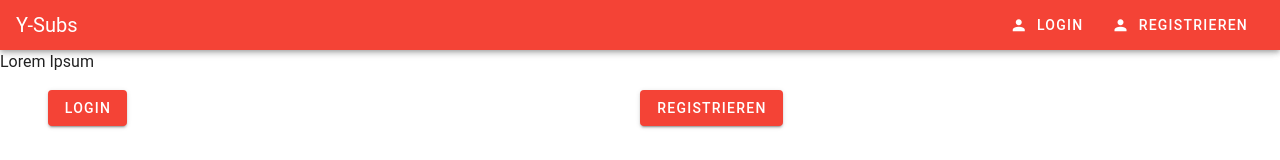
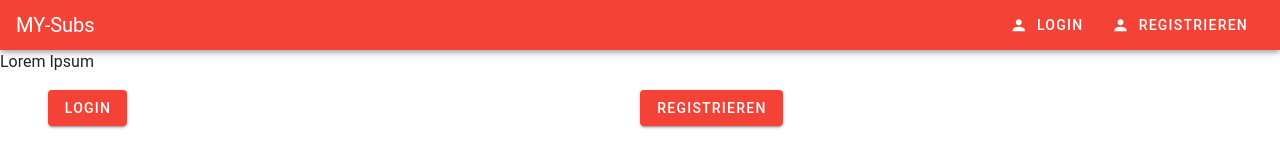
Before and after one commit to hfu-gis/Kappa, a Vue app: page /abobearbeiten#/home in a window 1280 px wide. Shown: the top 160 px of the page. Built offline with nearby package versions, Linux system fonts and the light colour scheme; a small style sheet from the web is missing.

Commit message:
Y-Subs zu MY-Subs geändert - Rechtschreibfehler

```diff
--- a/src/App.vue
+++ b/src/App.vue
@@ -5,7 +5,7 @@
                    dark
                    height="50">
             <v-toolbar-title left>
-                <router-link to="/home" tag="span" style="cursor: pointer">Y-Subs</router-link>
+                <router-link to="/home" tag="span" style="cursor: pointer">MY-Subs</router-link>
             </v-toolbar-title>
             <v-spacer/>
 
```
